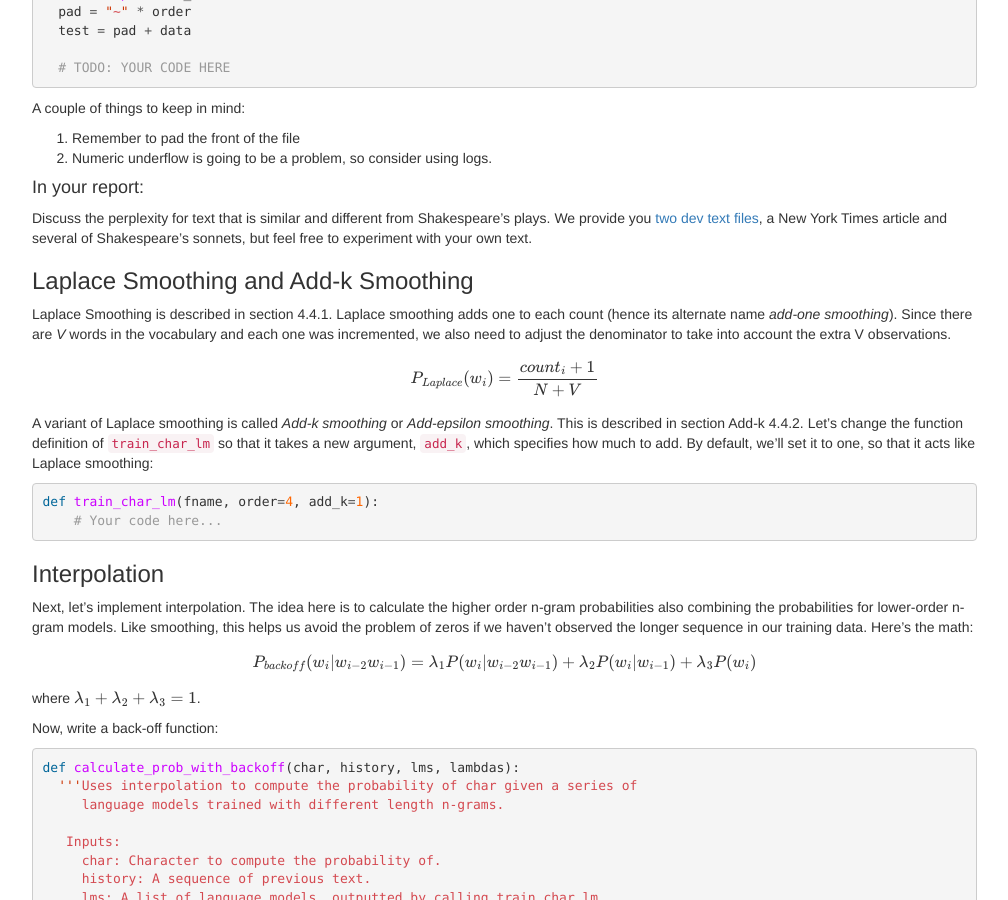
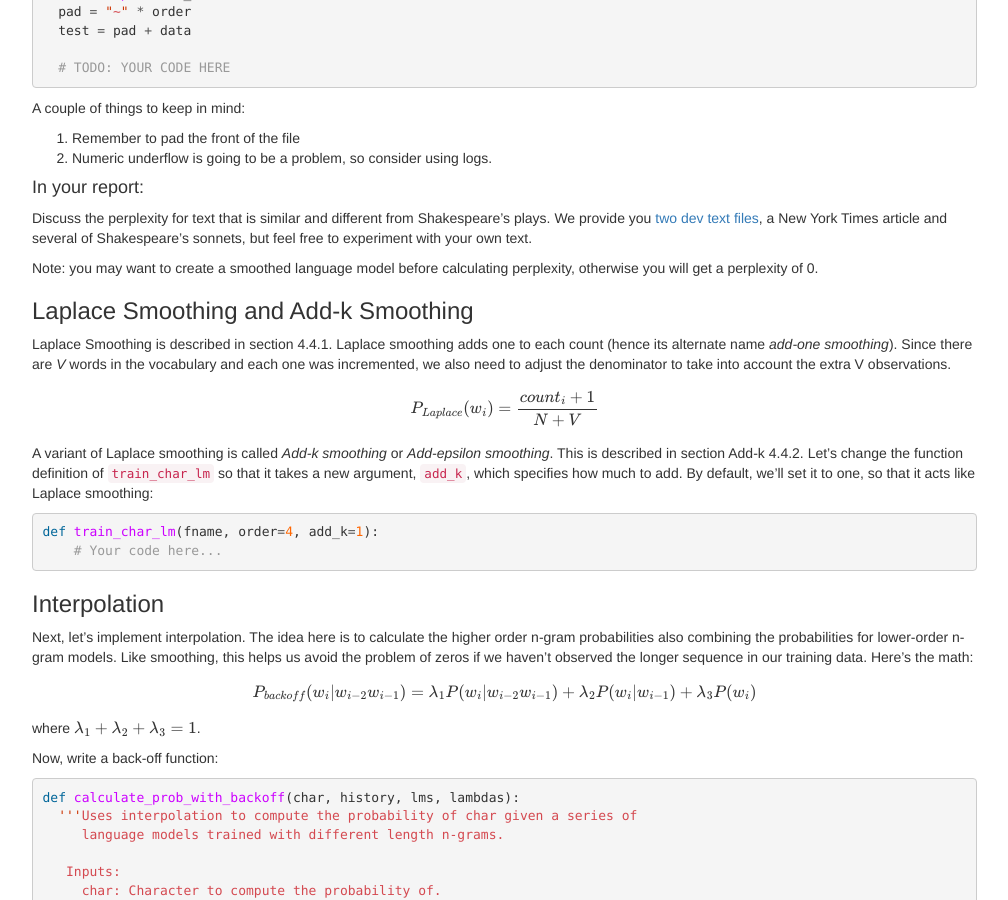
Before and after one commit to computational-linguistics-class/computational-linguistics-class.github.io, a Jekyll site: the page built from assignment5.md, in a window 1280 px wide and 900 px high, scrolled down 5698 px. Shown: the whole window, without its empty margins (233-1241 px from the left). Built offline with Jekyll 4.4.1, drawn with Linux system fonts in a browser that asks for light colours; nearby versions of some CDN libraries; formulas are drawn with MathJax 3; a script that is not in the unit is left out.

Commit message:
Update assignment5.md

```diff
--- a/assignment5.md
+++ b/assignment5.md
@@ -363,6 +363,8 @@ A couple of things to keep in mind:
 #### In your report:
 Discuss the perplexity for text that is similar and different from Shakespeare's plays. We provide you [two dev text files](downloads/hw5/test_data.zip), a New York Times article and several of Shakespeare's sonnets, but feel free to experiment with your own text.
 
+Note: you may want to create a smoothed language model before calculating perplexity, otherwise you will get a perplexity of 0.
+
 ### Laplace Smoothing and Add-k Smoothing
 
 Laplace Smoothing is described in section 4.4.1.  Laplace smoothing  adds one to each count (hence its alternate name *add-one smoothing*).   Since there are *V* words in the vocabulary and each one was incremented, we also need to adjust the denominator to take into account the extra V observations.
```
